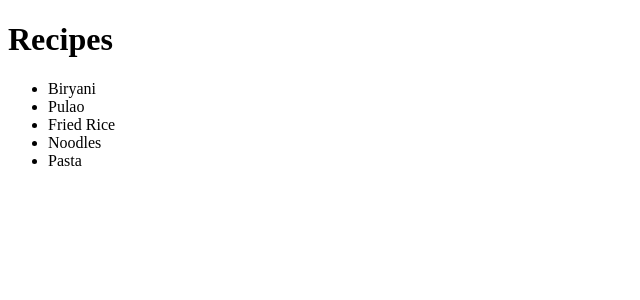
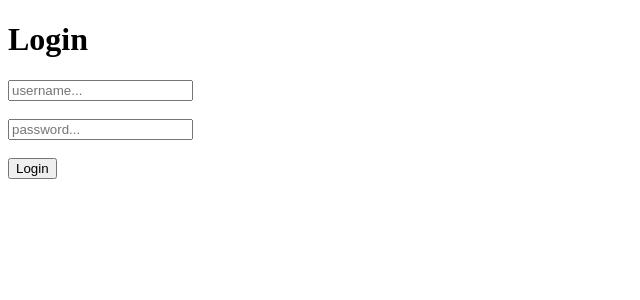
Before and after one commit to githubscientist/js-react-fsdcwdtb40, a React (Vite) app: page / in a window 1280 px wide. Shown: the top 300 px of the page, without its empty margins (0-640 px from the left). Built offline with nearby package versions, Linux system fonts and the light colour scheme.

Commit message:
uncontrolled inputs

```diff
--- a/src/App.jsx
+++ b/src/App.jsx
@@ -1,23 +1,9 @@
+import Login from "./components/Login";
+
 const App = () => {
-  let recipes = [
-    'Biryani',
-    'Pulao',
-    'Fried Rice',
-    'Noodles',
-    'Pasta',
-  ]
-
   return (
     <>
-      <h1>Recipes</h1>
-      <ul>
-        {
-          recipes
-            .map((recipe, index) => (
-              <li key={index}>{recipe}</li>
-            ))
-        }
-      </ul>
+      <Login />
     </>
   )
 }
--- /dev/null
+++ b/src/components/Login.jsx
@@ -0,0 +1,39 @@
+const Login = () => {
+    const handleLogin = (event) => {
+        event.preventDefault();
+        // uncontrolled inputs
+        const username = event.target.username.value;
+        const password = event.target.password.value;
+
+        console.log('logging in with', username, 'and', password);
+    }
+
+    return (
+        <>
+            <h1>Login</h1>
+            <form onSubmit={handleLogin}>
+                <div>
+                    <input
+                        type="text"
+                        placeholder="username..."
+                        name="username"
+                    />
+                </div>
+                <br />
+                <div>
+                    <input
+                        type="password"
+                        placeholder="password..."
+                        name="password"
+                    />
+                </div>
+                <br />
+                <button
+                    type="submit"
+                >Login</button>
+            </form>
+        </>
+    )
+}
+
+export default Login;
```
Also changed, not shown: 1 other file (tests, documents, lock files or other folders).
